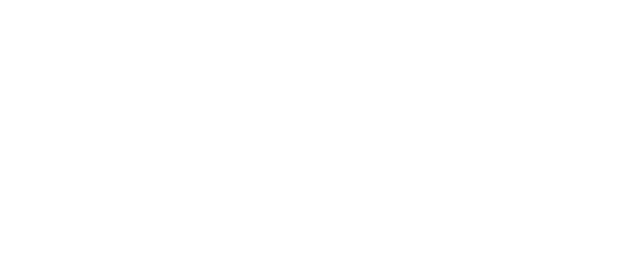
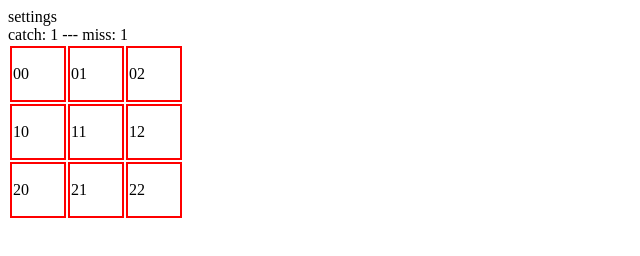
Before and after one commit to juliettakarol/pre-course-repository, a plain HTML site: page pre-course-game-offer/index.html in a window 1280 px wide. Shown: the whole page, without its empty margins (0-640 px from the left). Drawn offline with Linux system fonts and the light colour scheme.

Commit message:
added grid

```diff
--- /dev/null
+++ b/pre-course-game-offer/components/game.js
@@ -0,0 +1,25 @@
+
+import {Settings} from '../components/settings.js'
+import {Score} from '../components/score.js'
+import {Grid} from '../components/grid.js'
+import { data } from '../data/game.data.js'
+
+export function Game(){
+    const container = document.createElement('div')
+
+    const settingsElement = Settings()
+    container.append(settingsElement)
+
+    const scoreElement = Score(data.scores)
+    container.append(scoreElement)
+
+    const gridElement = Grid(data.settings)
+    container.append(gridElement)
+
+
+
+
+    return container
+
+
+}
--- /dev/null
+++ b/pre-course-game-offer/components/grid.js
@@ -0,0 +1,19 @@
+
+
+export function Grid(settingsSize){
+    const container = document.createElement('table')
+
+    for (let y = 0; y < settingsSize.rows; y++) {
+        const rowsElement = document.createElement('tr')
+
+        for (let x = 0; x < settingsSize.columns; x++) {
+            const columnsElement = document.createElement('td');
+            columnsElement.append(y+''+x)
+            rowsElement.append(columnsElement)
+         }
+         container.append(rowsElement)
+        }
+
+    return container
+
+}
--- /dev/null
+++ b/pre-course-game-offer/components/score.js
@@ -0,0 +1,8 @@
+
+export function Score(scores){
+    const container = document.createElement('div')
+
+    container.append(`catch: ${scores.catchOffer} --- miss: ${scores.missOffer}`)
+    return container
+
+}
--- /dev/null
+++ b/pre-course-game-offer/components/settings.js
@@ -0,0 +1,8 @@
+
+export function Settings(){
+    const container = document.createElement('div')
+
+    container.append('settings')
+    return container
+
+}
--- a/pre-course-game-offer/index.html
+++ b/pre-course-game-offer/index.html
@@ -4,6 +4,13 @@
     <meta charset="UTF-8">
     <meta name="viewport" content="width=device-width, initial-scale=1.0">
     <title>Document</title>
+    <style>
+        table td{
+            border: solid 2px red;
+            width: 50px;
+            height: 50px;
+        }
+    </style>
 </head>
 <body>
    <script type="module" src="index.js"></script>
--- a/pre-course-game-offer/index.js
+++ b/pre-course-game-offer/index.js
@@ -0,0 +1,9 @@
+import { Game } from "./components/game.js"
+
+function renderGame(){
+    const gameElement = Game()
+    document.body.innerHTML = ''
+    document.body.append(gameElement)
+}
+
+renderGame()
```
Also changed, not shown: pre-course-game-offer/data/game.data.js (renamed from pre-course-game-offer/data/data.js).
